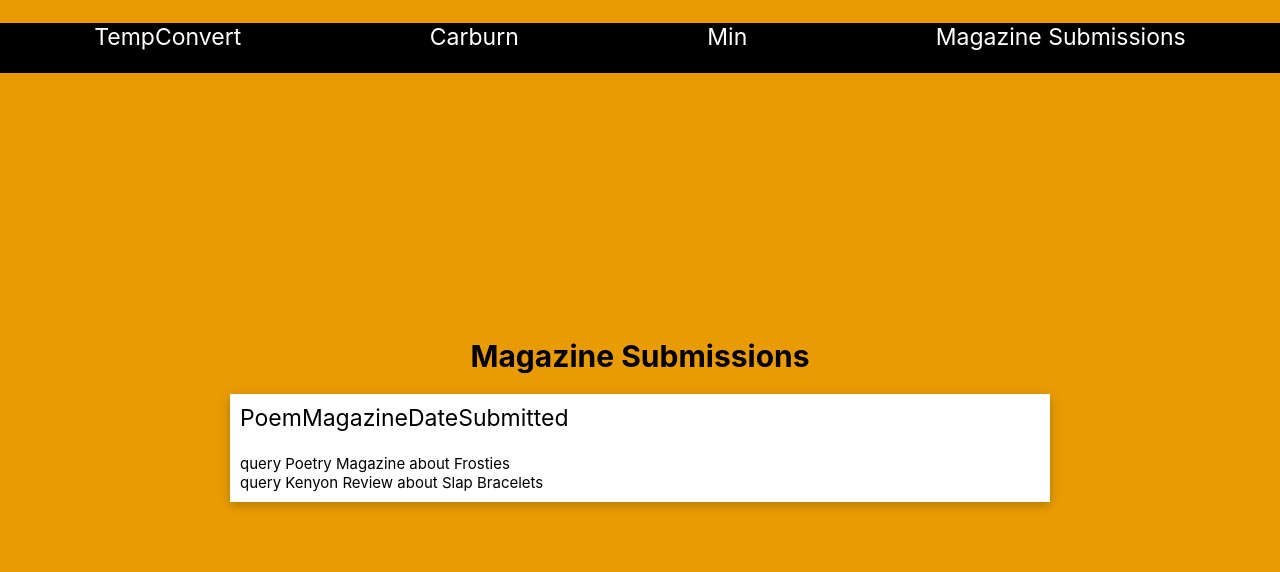
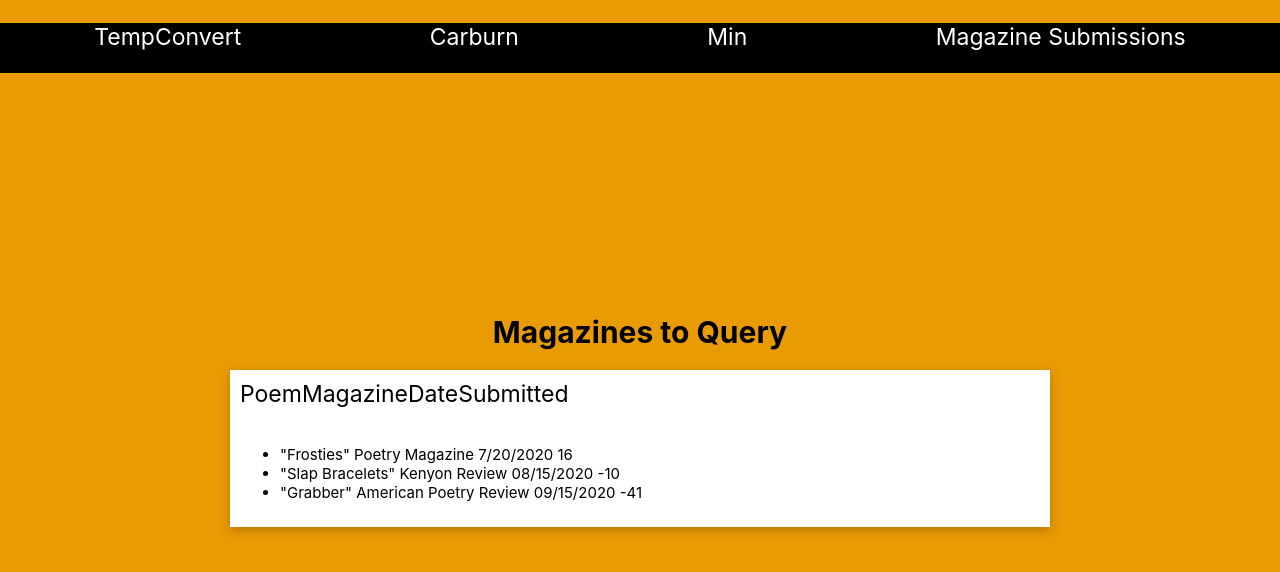
Before and after one commit to ValerieLoveland/frankenstein, a React (Create React App) app: page /mag-sub in a window 1280 px wide. Shown: the top 572 px of the page. Built offline with nearby package versions, Linux system fonts and the light colour scheme.

Commit message:
before I start the object or table

```diff
--- a/src/MagSub.tsx
+++ b/src/MagSub.tsx
@@ -3,7 +3,7 @@ import React from "react";
 export const MagSub = () => {
   return (
     <>
-      <h1>Magazine Submissions</h1>
+      <h1>Magazines to Query</h1>
       <div className="ul-style form">
         <div className="sub">
           <div>Poem</div>
@@ -11,8 +11,13 @@ export const MagSub = () => {
           <div>Date</div>
           <div>Submitted</div>
         </div>
-        <li>{submission("Frosties", "Poetry Magazine", "7/20/2020")}</li>
-        <li>{submission("Slap Bracelets", "Kenyon Review", "08/15/2020")}</li>
+        <ul>
+          <li>{submission("Frosties", "Poetry Magazine", "7/20/2020")}</li>
+          <li>{submission("Slap Bracelets", "Kenyon Review", "08/15/2020")}</li>
+          <li>
+            {submission("Grabber", "American Poetry Review", "09/15/2020")}
+          </li>
+        </ul>
       </div>
     </>
   );
@@ -29,10 +34,18 @@ const submission = function (
 
   let daysOut = calculateDays(currentDate, alteredStartDate);
 
+  let subWithQuery = ` "${poem}" ${magazine} ${startDate}
+
+    Query ${magazine} about "${poem}." It has been out ${daysOut} days.`;
+
+  let subNoQuery = ` "${poem}" ${magazine} ${startDate} ${daysOut}`;
+
   if (daysOut > 30) {
-    console.log(`query ${magazine} about ${poem}`);
+    console.log(`Query ${magazine} about ${poem}`);
+    return subWithQuery;
+  } else {
+    return subNoQuery;
   }
-  return `query ${magazine} about ${poem}`;
 };
 
 const calculateDays = (
@@ -43,3 +56,10 @@ const calculateDays = (
   console.log(days);
   return days;
 };
+
+export type Submission = {
+  poem: string;
+  magazine: string;
+  startDate: string;
+  daysOut: number;
+};
```
